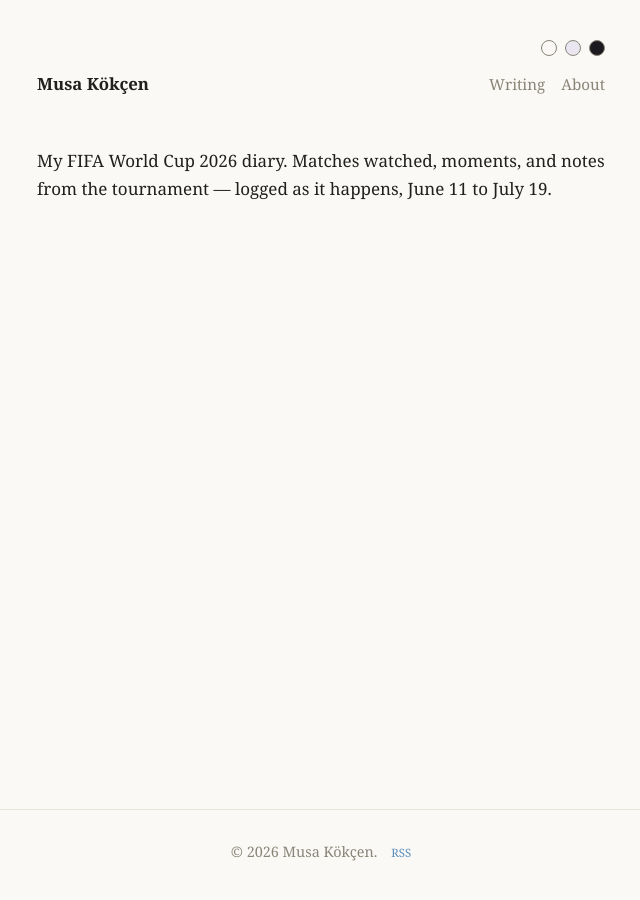
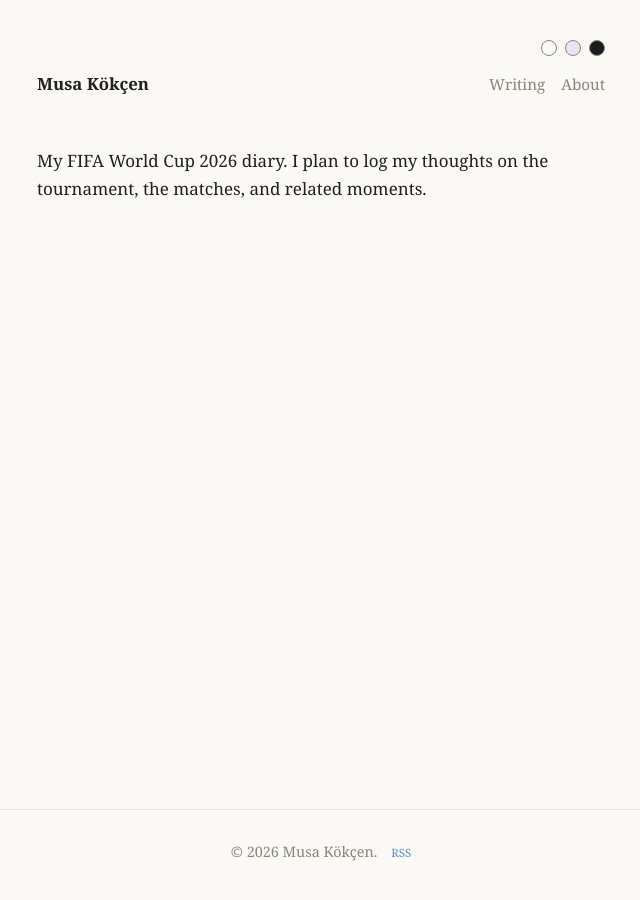
Before and after one commit to musakokcen/musakocen.github.io, a Jekyll site: the page built from worldcup26.md, in a window 1280 px wide. Shown: the whole page, without its empty margins (319-959 px from the left). Built offline with Jekyll 4.4.1, drawn with Linux system fonts in a browser that asks for light colours.

Commit message:
Update diary introduction in worldcup26.md for clarity and engagement

```diff
--- a/worldcup26.md
+++ b/worldcup26.md
@@ -4,7 +4,7 @@ title: World Cup 26
 permalink: /worldcup26/
 ---
 
-My FIFA World Cup 2026 diary. Matches watched, moments, and notes from the tournament — logged as it happens, June 11 to July 19.
+My FIFA World Cup 2026 diary. I plan to log my thoughts on the tournament, the matches, and related moments.
 
 <ul class="post-list home-list">
     {% for post in site.posts %}
```
